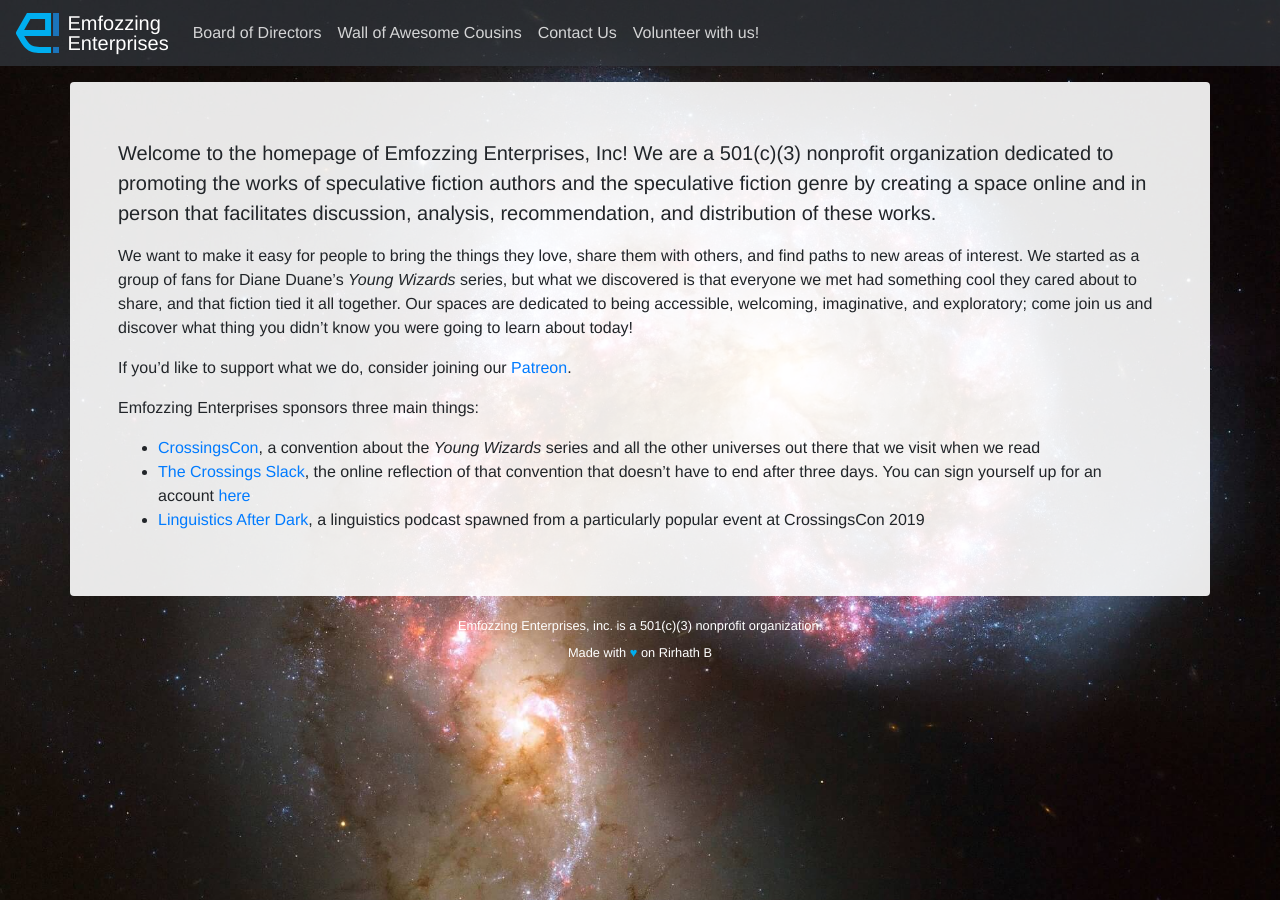
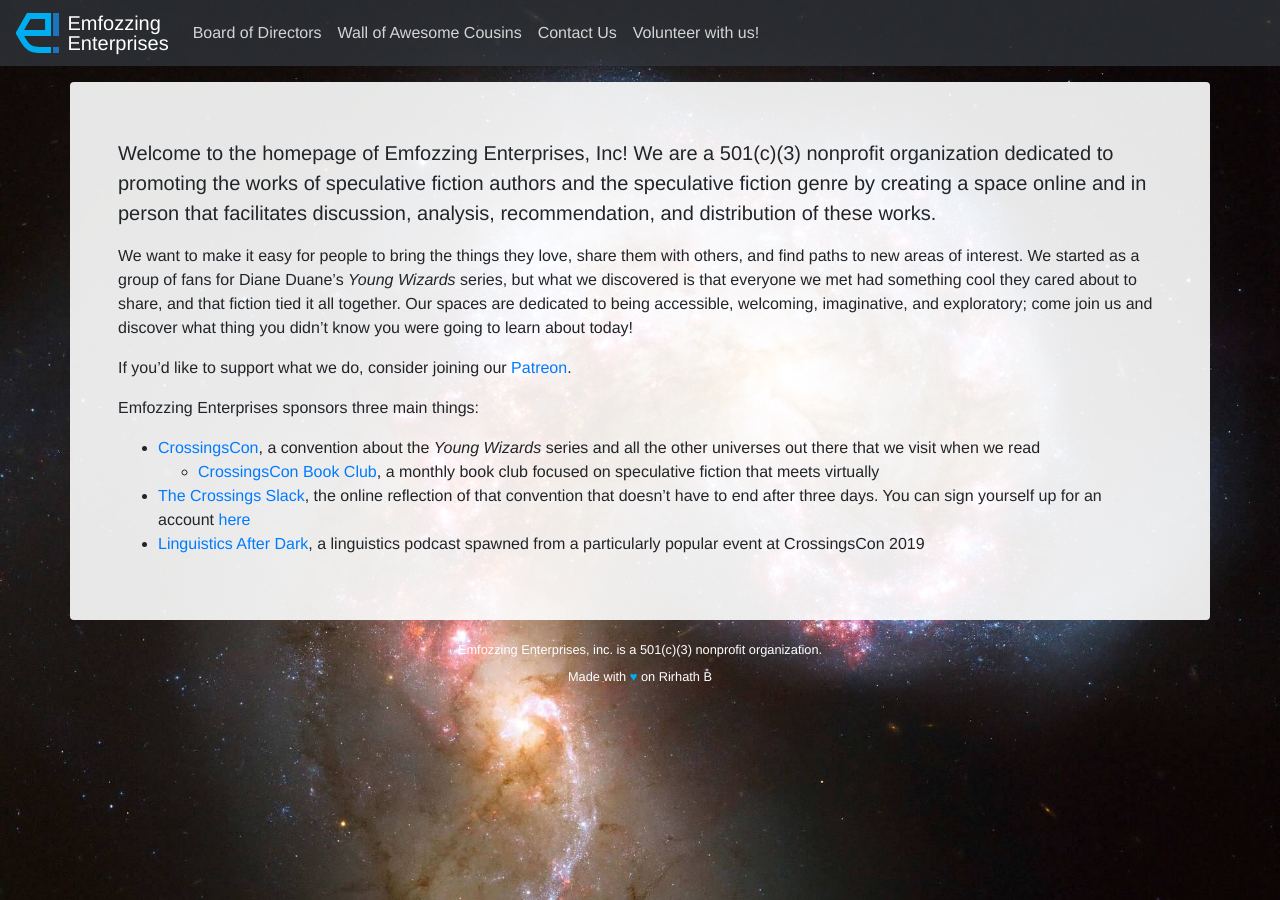
Before and after one commit to CrossingsCon/emfozzingenterprises.org, a Jekyll site: the page built from index.md, in a window 1280 px wide. Built offline with Jekyll 4.4.1, drawn with Linux system fonts in a browser that asks for light colours; nearby versions of some CDN libraries.

Commit message:
Update index.md

```diff
--- a/index.md
+++ b/index.md
@@ -12,5 +12,6 @@ If you'd like to support what we do, consider joining our [Patreon](https://www.
 Emfozzing Enterprises sponsors three main things:
 
 - [CrossingsCon](https://www.crossingscon.org), a convention about the _Young Wizards_ series and all the other universes out there that we visit when we read
+  - [CrossingsCon Book Club](https://crossingscon.org/community/book_club/), a monthly book club focused on speculative fiction that meets virtually
 - [The Crossings Slack](http://www.crossingscon.org/community/slack/), the online reflection of that convention that doesn't have to end after three days. You can sign yourself up for an account [here]({{ site.data.social_media.slack }})
 - [Linguistics After Dark](http://linguisticsafterdark.com/), a linguistics podcast spawned from a particularly popular event at CrossingsCon 2019
```
